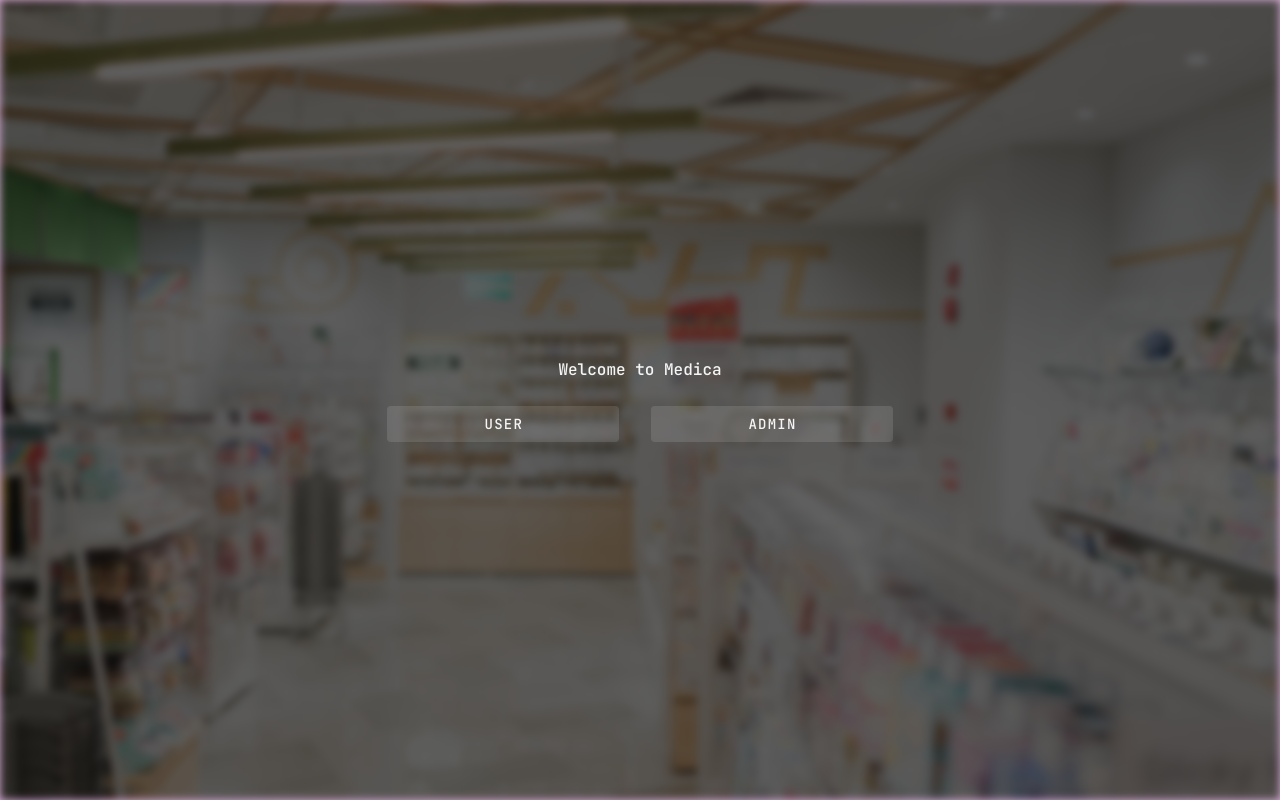
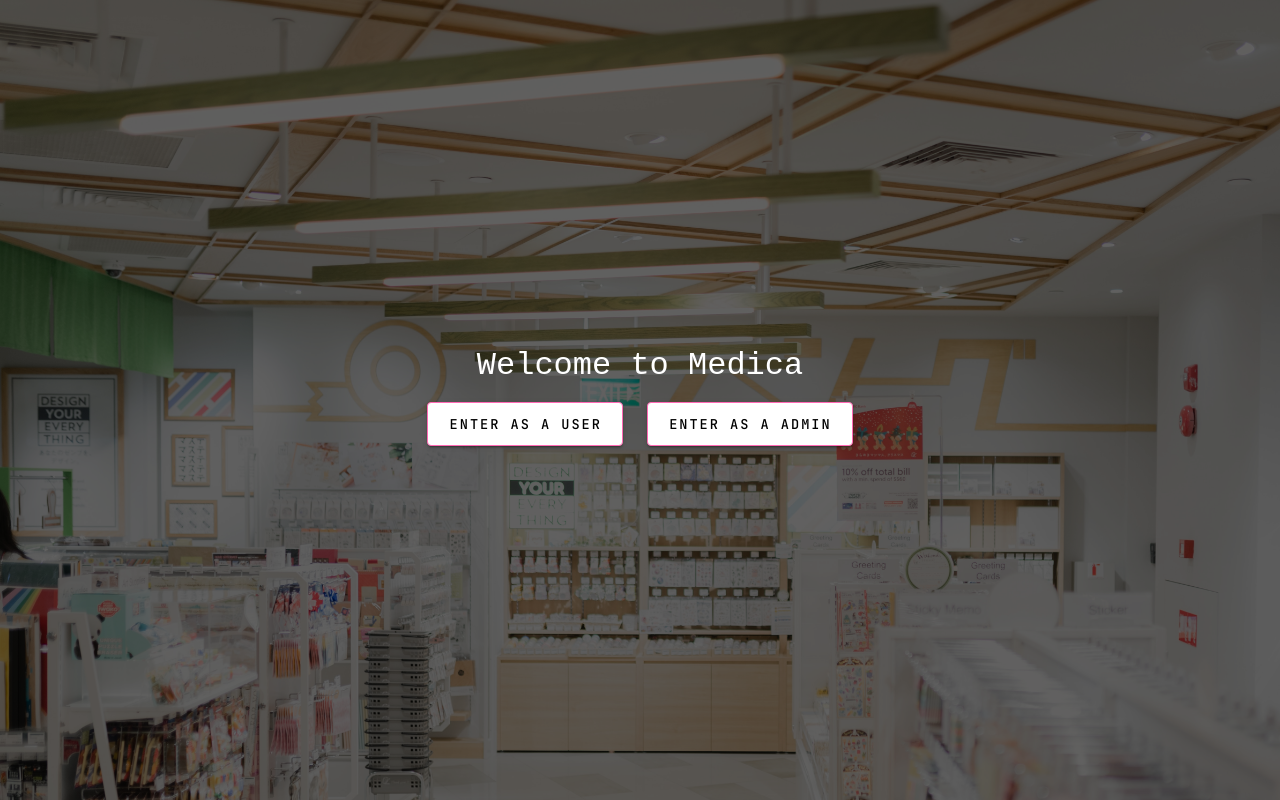
Before and after one commit to yaasir007/medica-vue, a Vue app: page / in a window 1280 px wide. Built offline with nearby package versions, Linux system fonts and the light colour scheme.

Commit message:
install vue router install scss finished homepage with links homepage scss completed

```diff
--- a/package.json
+++ b/package.json
@@ -10,10 +10,12 @@
   },
   "dependencies": {
     "vue": "^3.3.11",
+    "vue-router": "^4.2.5",
     "vuetify": "^3.4.10"
   },
   "devDependencies": {
     "@vitejs/plugin-vue": "^4.5.2",
+    "sass": "^1.70.0",
     "typescript": "^5.2.2",
     "vite": "^5.0.8",
     "vue-tsc": "^1.8.25"
--- a/src/App.vue
+++ b/src/App.vue
@@ -1,9 +1,9 @@
 <script setup lang="ts">
-import Homepage from "./components/homepage.vue";
 </script>
 
 <template>
-  <Homepage /></template>
+  <router-view />
+</template>
 
 <style scoped>
 </style>
--- a/src/components/homepage.vue
+++ /dev/null
@@ -1,56 +0,0 @@
-<script setup lang="ts">
-</script>
-
-<template>
-  <div class="homepage-container">
-    <img src="../assets/images/bg-main.jpg" alt="" srcset="" class="bg-img">
-    <div class="homepage-content">
-      <div class="login-text">Welcome to Medica</div>
-        <div class="homepage-btns">
-          <v-btn variant="tonal" class="homepage-btn">USER</v-btn>
-          <v-btn variant="tonal" class="homepage-btn">ADMIN</v-btn>
-        </div>
-    </div>
-  </div>
-</template>
-
-<style scoped>
-.homepage-container {
-  width: 100%;
-  height: 100vh;
-  display: flex;
-  justify-content: center;
-  align-items: center;
-  flex-direction: column;
-  gap: 1rem;
-  color: whitesmoke;
-}
-
-.bg-img {
-  width: 100vw;
-  height: 100vh;
-  object-fit: cover;
-  position: relative;
-  filter: brightness(40%) blur(4px);
-}
-.homepage-content {
-  position: absolute;
-  display: flex;
-  flex-direction: column;
-  gap: 1.5rem;
-  justify-content: center;
-  align-items: center;
-}
-
-.homepage-btns {
-  display: flex;
-  justify-content: center;
-  align-items: center;
-  gap: 2rem;
-}
-
-.homepage-btn {
-  padding-inline: 6rem;
-}
-
-</style>
--- a/src/main.ts
+++ b/src/main.ts
@@ -1,6 +1,8 @@
 import { createApp } from 'vue'
-import './style.css'
+import './style.scss'
 import App from './App.vue'
+import router from './router'
+
 
 // Vuetify
 import 'vuetify/styles'
@@ -14,5 +16,6 @@ const vuetify = createVuetify({
 })
 
 const app = createApp(App)
+app.use(router)
 app.use(vuetify)
 app.mount('#app')
--- /dev/null
+++ b/src/router/index.ts
@@ -0,0 +1,24 @@
+import { createRouter, createWebHistory } from 'vue-router'
+import UsersHomePage from '../views/UsersHomepage.vue'
+import AdminHomepageVue from '../views/AdminHomepage.vue'
+import HomepageVue from '../views/Homepage.vue'
+
+const router = createRouter({
+  history: createWebHistory(),
+  routes: [
+    {
+      path: '/',
+      component: HomepageVue
+    },
+    {
+      path: '/user',
+      component: UsersHomePage
+    },
+    {
+      path: '/admin',
+      component: AdminHomepageVue
+    }
+  ]
+})
+
+export default router
--- a/src/style.css
+++ /dev/null
@@ -1,16 +0,0 @@
-@import url('https://fonts.googleapis.com/css2?family=JetBrains+Mono:ital,wght@0,100..800;1,100..800&display=swap');
-
-:root {
-}
-
-body {
-  font-family: "JetBrains Mono", monospace;
-  font-optical-sizing: auto;
-  font-weight: 500;
-  font-style: normal;
-  background-color: #D9AFD9;
-  /* background-image: url('./assets/images/bg-main.jpg'); */
-  /* background-size: cover; */
-  /* filter: brightness(0.4); */
-  /* backdrop-filter: brightness(80%); */
-}
--- /dev/null
+++ b/src/style.scss
@@ -0,0 +1,67 @@
+@import url('https://fonts.googleapis.com/css2?family=JetBrains+Mono:ital,wght@0,100..800;1,100..800&display=swap');
+
+:root {
+}
+
+body {
+  font-family: "JetBrains Mono", monospace;
+  font-optical-sizing: auto;
+  font-weight: 500;
+  font-style: normal;
+  background-color: #D9AFD9;
+}
+
+.home-container {
+  width: 100vw;
+  height: 100vh;
+  overflow: hidden;
+  position: relative;
+}
+
+.home-image {
+  position: absolute;
+  background-size: cover;
+  filter: brightness(0.4);
+  backdrop-filter: brightness(80%);
+}
+
+.home-nav {
+  position: absolute;
+  width: inherit;
+  height: inherit;
+  display: flex;
+  justify-content: center;
+  align-items: center;
+  flex-direction: column;
+
+  .home-welcome {
+    font-size: 2rem;
+    color: white;
+  }
+
+  .home-btns {
+    display: flex;
+    gap: 1.5rem;
+
+    button {
+      border: 1px solid hotpink;
+      font-size: 0.85rem;
+      letter-spacing: 2px;
+
+      a {
+        text-decoration: none;
+        color: black;
+      }
+    }
+
+  }
+}
+
+.img-res {
+  width: 100%;
+  max-width: 100%;
+  height: auto;
+  border: 0;
+  -ms-interpolation-mode: bicubic;
+  vertical-align: bottom;
+}
--- /dev/null
+++ b/src/views/AdminHomepage.vue
@@ -0,0 +1,3 @@
+<template>
+  <h2>Admin page</h2>
+</template>
--- /dev/null
+++ b/src/views/Homepage.vue
@@ -0,0 +1,32 @@
+<script setup lang="ts">
+import HomeImage from '../assets/images/bg-main.jpg'
+</script>
+
+
+<template>
+  <div class="home-container">
+    <div class="home-image">
+      <v-img
+        :width="1600"
+        cover
+        :src="HomeImage"
+      ></v-img>
+    </div>
+
+    <div class="home-nav">
+      <pre class="home-welcome">Welcome to Medica</pre>
+      <v-col cols="auto" class="home-btns">
+        <v-btn size="large">
+          <router-link to="/user">Enter As A User</router-link>
+        </v-btn>
+        <v-btn size="large">
+          <router-link to="/admin">Enter As A Admin</router-link>
+        </v-btn>
+      </v-col>
+    </div>
+  </div>
+</template>
+
+<style lang="scss" scoped>
+
+</style>
--- /dev/null
+++ b/src/views/UsersHomepage.vue
@@ -0,0 +1,3 @@
+<template>
+  <h2>Users page</h2>
+</template>
```
Also changed, not shown: src/components/userhome.vue (deleted, +0 -9 lines), src/assets/images/Designer.jpeg (added), 1 other file (tests, documents, lock files or other folders).
